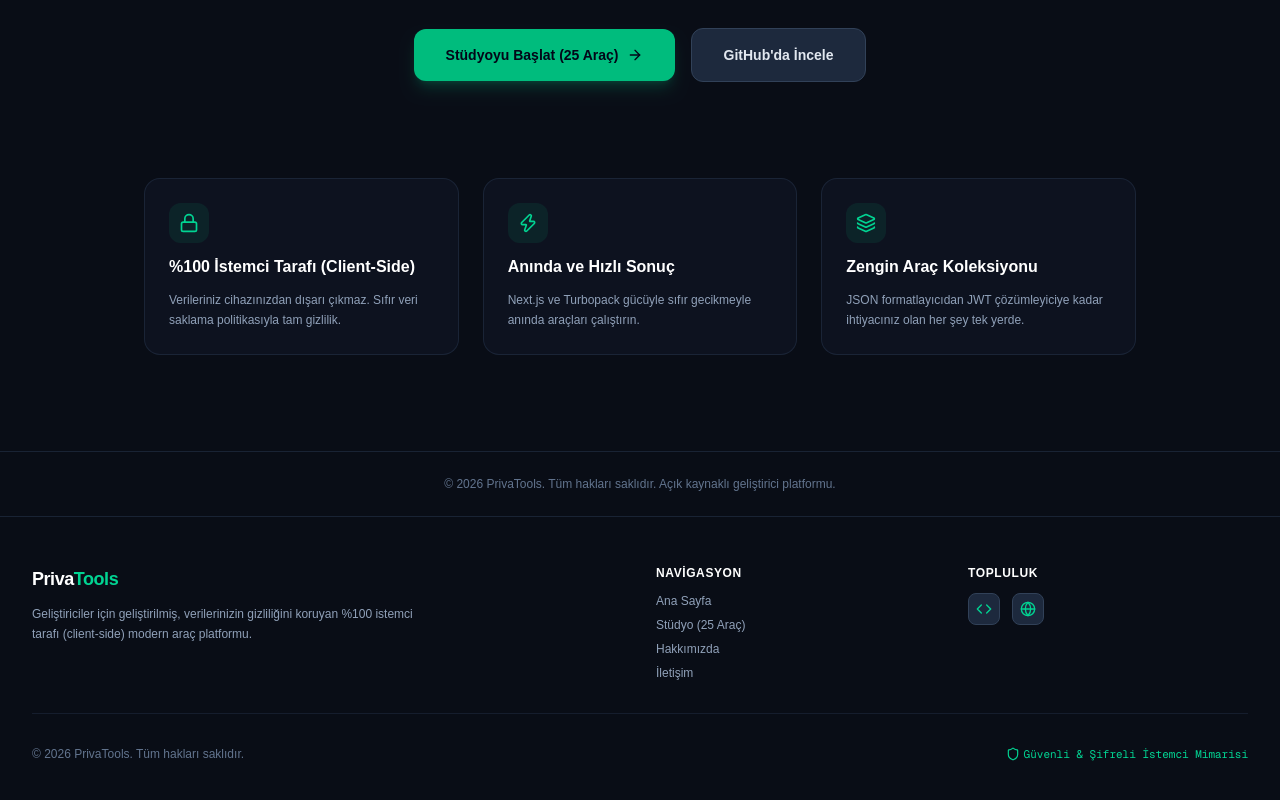
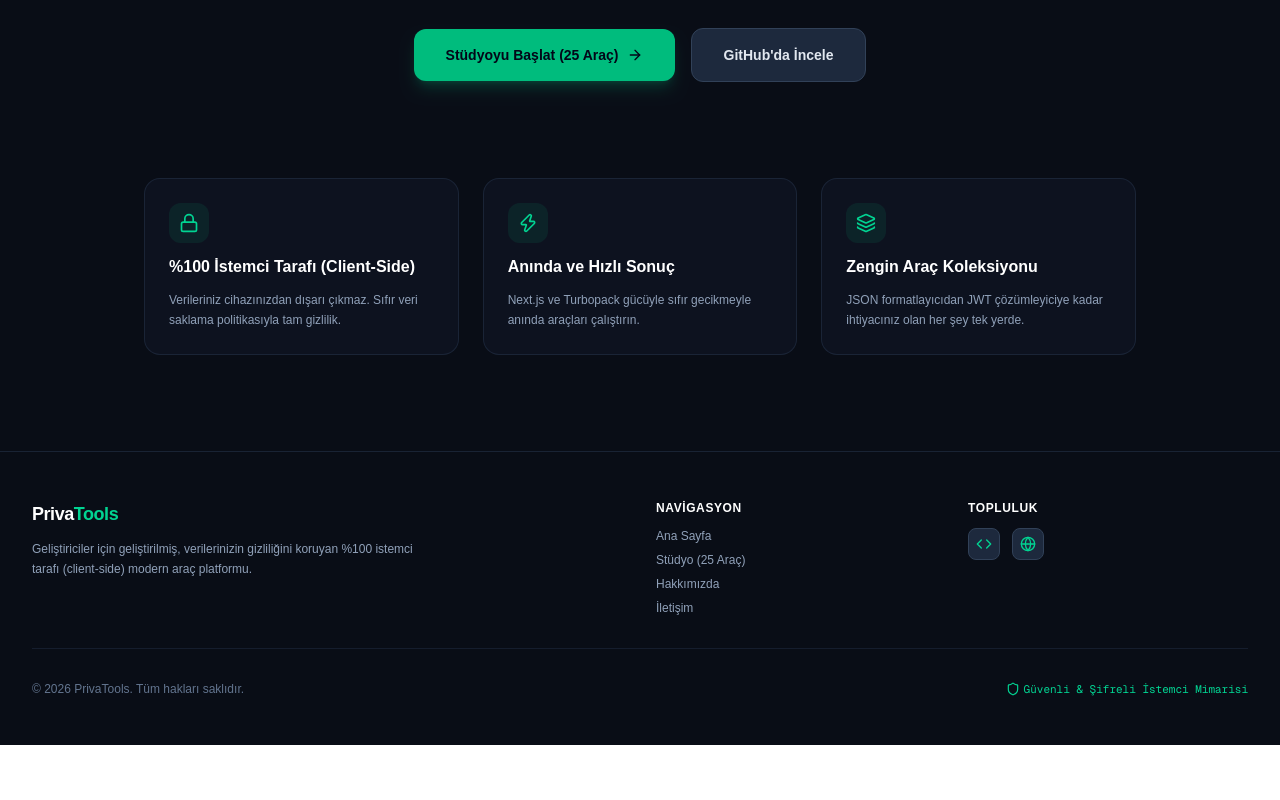
Before and after one commit to MuhammedEdev/privatools, a Next.js app: page / in a window 1280 px wide. Shown: the part 458-1258 px from the top of the page. After the commit the page ends 1203 px from the top, so only its background shows below. Built offline with nearby package versions, Linux system fonts and the light colour scheme.

Commit message:
refactor: remove duplicate footer from landing page and create clean, professional SaaS footer layout

```diff
--- a/src/app/page.tsx
+++ b/src/app/page.tsx
@@ -72,10 +72,7 @@
 
       </div>
 
-      {/* Footer */}
-      <footer className="border-t border-slate-800/80 px-6 py-6 text-center text-xs text-slate-500">
-        © 2026 PrivaTools. Tüm hakları saklıdır. Açık kaynaklı geliştirici platformu.
-      </footer>
+      {/* Eski Footer Buradan Kaldırıldı */}
     </div>
   );
 }
```
